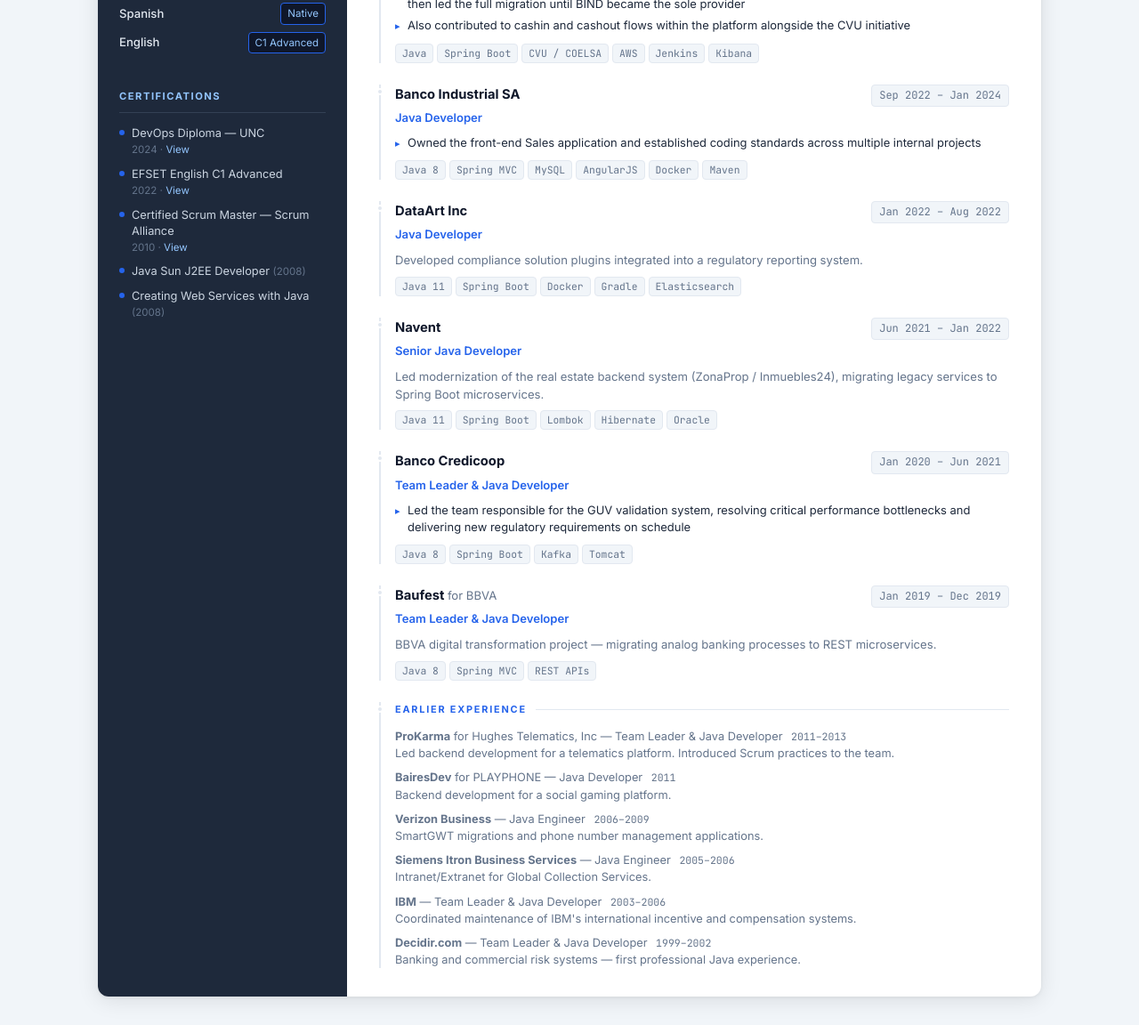
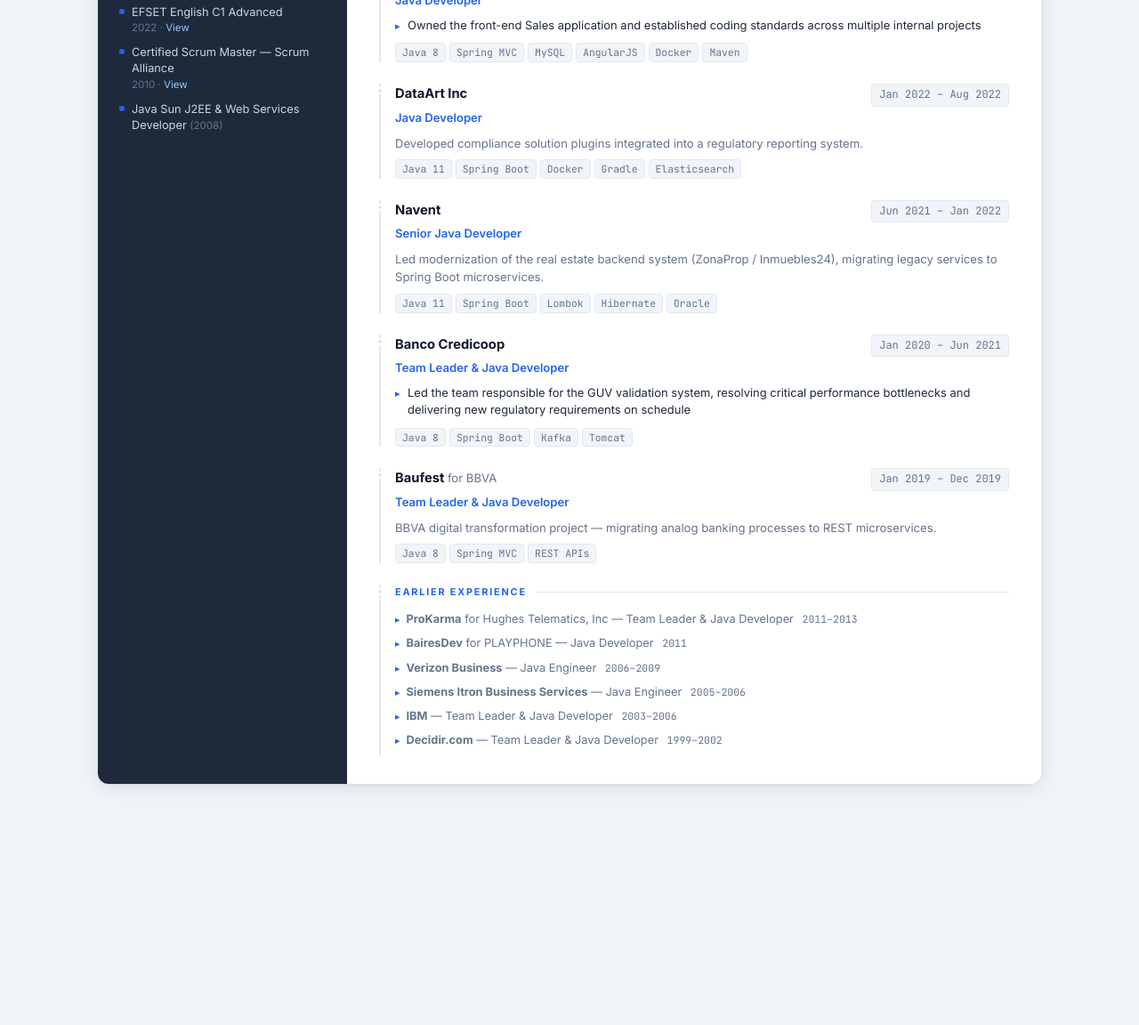
Before and after one commit to jmuseri/resume, a plain HTML site: page index.html in a window 1280 px wide. Shown: the part 1595-2747 px from the top of the page at 89% size. After the commit the page ends 2508 px from the top, so only its background shows below. Drawn offline with Linux system fonts and the light colour scheme.

Commit message:
Ajustes Varios + Foto

```diff
--- a/index.html
+++ b/index.html
@@ -488,7 +488,36 @@
             line-height: 1.5;
         }
 
+        .exp-condensed details {
+            margin-bottom: 8px;
+        }
+        .exp-condensed summary {
+            cursor: pointer;
+            display: flex;
+            align-items: baseline;
+            gap: 7px;
+            list-style: none;
+        }
+        .exp-condensed summary::-webkit-details-marker { display: none; }
+        .exp-condensed summary::before {
+            content: '▸';
+            color: var(--accent);
+            font-size: .68rem;
+            flex-shrink: 0;
+            transition: transform .15s;
+        }
+        .exp-condensed details[open] summary::before { transform: rotate(90deg); }
+        .exp-earlier-desc {
+            margin-top: 4px;
+            padding-left: 15px;
+        }
+
         /* ── PRINT ── */
+        @page {
+            size: A4;
+            margin: 12mm;
+        }
+
         @media print {
             * {
                 -webkit-print-color-adjust: exact !important;
@@ -497,7 +526,7 @@
             }
             body { background: white; font-size: 11px; }
             .page {
-                grid-template-columns: 220px 1fr;
+                display: block;
                 margin: 0;
                 border-radius: 0;
                 box-shadow: none;
@@ -507,10 +536,16 @@
             .cv-header { padding: 20px 28px 18px; }
             .cv-header-left h1 { font-size: 1.5rem; }
             .cv-photo { width: 64px; height: 64px; }
-            .sidebar { padding: 20px 16px; gap: 20px; }
-            .main { padding: 20px 24px; gap: 18px; }
+            .sidebar { padding: 14px 28px; gap: 14px; }
+            .skill-tags, .cert-item, .edu-item, .lang-item { break-inside: avoid; }
+            .main { padding: 16px 28px; gap: 14px; }
+            .section-title, .sidebar-section h2, .skill-category-label { letter-spacing: .2px !important; }
+            .experience-list { gap: 16px !important; }
             .exp-item { break-inside: avoid; }
             a { color: inherit; text-decoration: none; }
+            .exp-earlier-desc { display: none !important; }
+            .exp-condensed summary::before { display: none; }
+            .exp-condensed summary { cursor: default; gap: 0; }
         }
 
         /* ── RESPONSIVE ── */
@@ -593,10 +628,6 @@
                         <span class="skill-tag green">Custom Agents / Skills / Plugins</span>
                         <span class="skill-tag green">Spec-Driven Development</span>
                         <span class="skill-tag green">Multi-Agent Orchestration</span>
-                        <span class="skill-tag green">GitHub Copilot</span>
-                        <span class="skill-tag green">Windsurf IDE</span>
-                        <span class="skill-tag green">Devin</span>
-                        <span class="skill-tag green">Prompt Engineering</span>
                     </div>
                 </div>
 
@@ -658,16 +689,6 @@
                     </div>
                 </div>
 
-                <div class="skill-category">
-                    <div class="skill-category-label">Practices</div>
-                    <div class="skill-tags">
-                        <span class="skill-tag">Clean Code</span>
-                        <span class="skill-tag">Scrum / Agile</span>
-                        <span class="skill-tag">Code Review</span>
-                        <span class="skill-tag">Git</span>
-                        <span class="skill-tag">Maven / Gradle</span>
-                    </div>
-                </div>
             </div>
 
             <!-- Education -->
@@ -745,11 +766,7 @@
                 </div>
                 <div class="cert-item">
                     <div class="cert-dot"></div>
-                    <div>Java Sun J2EE Developer <span style="color:#64748b;font-size:.72rem;">(2008)</span></div>
-                </div>
-                <div class="cert-item">
-                    <div class="cert-dot"></div>
-                    <div>Creating Web Services with Java <span style="color:#64748b;font-size:.72rem;">(2008)</span></div>
+                    <div>Java Sun J2EE &amp; Web Services Developer <span style="color:#64748b;font-size:.72rem;">(2008)</span></div>
                 </div>
             </div>
 
@@ -847,16 +864,12 @@
                             <li data-lang="es">Diseño y mantengo integraciones con más de 10 proveedores de pago LATAM (Nequi, Colprocesa, PSE, pagos QR) en una plataforma de microservicios que procesa depósitos y cashouts en múltiples países</li>
                             <li data-lang="en">Diagnosed a critical race condition causing orphaned payments on Nequi QR (Colombia): HTTP provider call inside <code>@Transactional</code> triggered silent rollbacks on timeout; confirmed via Grafana/Loki log correlation and MySQL AUTO_INCREMENT gap analysis directly in production</li>
                             <li data-lang="es">Diagnostiqué una race condition crítica causando pagos huérfanos en Nequi QR (Colombia): HTTP call al proveedor dentro de <code>@Transactional</code> generaba rollbacks silenciosos; confirmado via correlación de logs Grafana/Loki y análisis de gaps AUTO_INCREMENT en producción</li>
-                            <li data-lang="en">Resolved a Zendesk ticket integration failure affecting merchants across Panama and Guatemala — implemented merchant email fallback logic and silent error UX fix; coordinated full-stack deploy across 7 white-label panels</li>
-                            <li data-lang="es">Resolví un fallo de integración Zendesk que afectaba a merchants en Panamá y Guatemala — implementé fallback de email del merchant y fix de error silencioso en UI; coordiné deploy fullstack en 7 paneles white-label</li>
                             <li data-lang="en">Adopted AI-augmented engineering with Claude Code multi-agent pipelines, parallelizing New Relic + Grafana/Loki + Redshift queries during incident investigations — reducing MTTR from hours to minutes</li>
                             <li data-lang="es">Adopté ingeniería asistida por IA con pipelines multi-agente de Claude Code, paralelizando consultas a New Relic + Grafana/Loki + Redshift durante investigaciones de incidentes — reduciendo el MTTR de horas a minutos</li>
                             <li data-lang="en">Built custom Claude Code agents and plugins for internal engineering workflows: a Docker deployment tool that spins up the full microservices fleet locally and lets an engineer pick just the service(s) to debug, and a shared-dev-database monitoring/diagnostics plugin</li>
                             <li data-lang="es">Construí agentes y plugins de Claude Code para flujos de trabajo internos: una herramienta de deploy en Docker que levanta toda la flota de microservicios en local y permite elegir qué servicio(s) debuguear, y un plugin de monitoreo/diagnóstico de la base de datos de desarrollo compartida</li>
                             <li data-lang="en">Maintain 15+ Java/Spring Boot microservices (<code>cash-gateway</code>, <code>cashout-gateway</code>, <code>cashin-internal</code>, <code>merchant-panel</code>) deployed on Kubernetes with Kustomize overlays per environment</li>
                             <li data-lang="es">Mantengo más de 15 microservicios Java/Spring Boot (<code>cash-gateway</code>, <code>cashout-gateway</code>, <code>cashin-internal</code>, <code>merchant-panel</code>) desplegados en Kubernetes con overlays Kustomize por ambiente</li>
-                            <li data-lang="en">Lead code reviews enforcing team clean code conventions: guard clauses, <code>@RequiredArgsConstructor</code>, Java Records for DTOs, Rule of 30, no magic values</li>
-                            <li data-lang="es">Lidero code reviews aplicando convenciones de clean code del equipo: guard clauses, <code>@RequiredArgsConstructor</code>, Java Records para DTOs, Regla de 30, sin magic values</li>
                         </ul>
                         <div class="tech-pills">
                             <span class="tech-pill">Java 17</span>
@@ -888,8 +901,6 @@
                             <li data-lang="es">Desarrollé de punta a punta la integración de BIND (Banco Industrial) como nuevo PSP para operaciones CVU y transferencias entre cuentas en Argentina — desde el diseño de la API del proveedor hasta el rollout en producción</li>
                             <li data-lang="en">Designed the new CVU flow to coexist with the legacy Banco Coinag integration during the transition period, then led the full migration until BIND became the sole provider</li>
                             <li data-lang="es">Diseñé el nuevo flujo CVU para coexistir con la integración legacy de Banco Coinag durante la transición, luego lideré la migración completa hasta que BIND reemplazó al proveedor anterior</li>
-                            <li data-lang="en">Also contributed to cashin and cashout flows within the platform alongside the CVU initiative</li>
-                            <li data-lang="es">Contribuí además a flujos de cashin y cashout dentro de la plataforma en paralelo a la iniciativa de CVU</li>
                         </ul>
                         <div class="tech-pills">
                             <span class="tech-pill">Java</span>
@@ -1016,48 +1027,72 @@
                         </div>
 
                         <div class="exp-condensed">
-                            <p style="margin-bottom:8px;">
-                                <strong>ProKarma</strong> <span style="color:var(--text-muted)">for Hughes Telematics, Inc</span>
+                            <details>
+                                <summary>
+                                    <span><strong>ProKarma</strong> <span style="color:var(--text-muted)">for Hughes Telematics, Inc</span>
                                     — <span data-lang="en">Team Leader &amp; Java Developer</span><span data-lang="es">Líder y Desarrollador Java</span>
-                                <span style="font-family:var(--font-mono);font-size:.72rem;color:var(--text-muted);margin-left:6px;">2011–2013</span><br>
+                                    <span style="font-family:var(--font-mono);font-size:.72rem;color:var(--text-muted);margin-left:6px;">2011–2013</span></span>
+                                </summary>
+                                <p class="exp-earlier-desc">
                                     <span data-lang="en">Led backend development for a telematics platform. Introduced Scrum practices to the team.</span>
                                     <span data-lang="es">Lideré el backend de una plataforma de telemática. Introduje prácticas Scrum al equipo.</span>
                                 </p>
-                            <p style="margin-bottom:8px;">
-                                <strong>BairesDev</strong> <span style="color:var(--text-muted)">for PLAYPHONE</span>
+                            </details>
+                            <details>
+                                <summary>
+                                    <span><strong>BairesDev</strong> <span style="color:var(--text-muted)">for PLAYPHONE</span>
                                     — <span data-lang="en">Java Developer</span><span data-lang="es">Desarrollador Java</span>
-                                <span style="font-family:var(--font-mono);font-size:.72rem;color:var(--text-muted);margin-left:6px;">2011</span><br>
+                                    <span style="font-family:var(--font-mono);font-size:.72rem;color:var(--text-muted);margin-left:6px;">2011</span></span>
+                                </summary>
+                                <p class="exp-earlier-desc">
                                     <span data-lang="en">Backend development for a social gaming platform.</span>
                                     <span data-lang="es">Backend de una plataforma de juegos sociales.</span>
                                 </p>
-                            <p style="margin-bottom:8px;">
-                                <strong>Verizon Business</strong>
+                            </details>
+                            <details>
+                                <summary>
+                                    <span><strong>Verizon Business</strong>
                                     — <span data-lang="en">Java Engineer</span><span data-lang="es">Ingeniero Java</span>
-                                <span style="font-family:var(--font-mono);font-size:.72rem;color:var(--text-muted);margin-left:6px;">2006–2009</span><br>
+                                    <span style="font-family:var(--font-mono);font-size:.72rem;color:var(--text-muted);margin-left:6px;">2006–2009</span></span>
+                                </summary>
+                                <p class="exp-earlier-desc">
                                     <span data-lang="en">SmartGWT migrations and phone number management applications.</span>
                                     <span data-lang="es">Migraciones SmartGWT y aplicaciones de gestión de numeración telefónica.</span>
                                 </p>
-                            <p style="margin-bottom:8px;">
-                                <strong>Siemens Itron Business Services</strong>
+                            </details>
+                            <details>
+                                <summary>
+                                    <span><strong>Siemens Itron Business Services</strong>
                                     — <span data-lang="en">Java Engineer</span><span data-lang="es">Ingeniero Java</span>
-                                <span style="font-family:var(--font-mono);font-size:.72rem;color:var(--text-muted);margin-left:6px;">2005–2006</span><br>
+                                    <span style="font-family:var(--font-mono);font-size:.72rem;color:var(--text-muted);margin-left:6px;">2005–2006</span></span>
+                                </summary>
+                                <p class="exp-earlier-desc">
                                     <span data-lang="en">Intranet/Extranet for Global Collection Services.</span>
                                     <span data-lang="es">Intranet/Extranet para Servicios Globales de Cobranza.</span>
                                 </p>
-                            <p style="margin-bottom:8px;">
-                                <strong>IBM</strong>
+                            </details>
+                            <details>
+                                <summary>
+                                    <span><strong>IBM</strong>
                                     — <span data-lang="en">Team Leader &amp; Java Developer</span><span data-lang="es">Líder y Desarrollador Java</span>
-                                <span style="font-family:var(--font-mono);font-size:.72rem;color:var(--text-muted);margin-left:6px;">2003–2006</span><br>
+                                    <span style="font-family:var(--font-mono);font-size:.72rem;color:var(--text-muted);margin-left:6px;">2003–2006</span></span>
+                                </summary>
+                                <p class="exp-earlier-desc">
                                     <span data-lang="en">Coordinated maintenance of IBM's international incentive and compensation systems.</span>
                                     <span data-lang="es">Mantenimiento de los sistemas internacionales de incentivos y compensación de IBM.</span>
                                 </p>
-                            <p>
-                                <strong>Decidir.com</strong>
+                            </details>
+                            <details>
+                                <summary>
+                                    <span><strong>Decidir.com</strong>
                                     — <span data-lang="en">Team Leader &amp; Java Developer</span><span data-lang="es">Líder y Desarrollador Java</span>
-                                <span style="font-family:var(--font-mono);font-size:.72rem;color:var(--text-muted);margin-left:6px;">1999–2002</span><br>
+                                    <span style="font-family:var(--font-mono);font-size:.72rem;color:var(--text-muted);margin-left:6px;">1999–2002</span></span>
+                                </summary>
+                                <p class="exp-earlier-desc">
                                     <span data-lang="en">Banking and commercial risk systems — first professional Java experience.</span>
                                     <span data-lang="es">Sistemas de riesgo bancario y comercial — primera experiencia profesional con Java.</span>
                                 </p>
+                            </details>
                         </div>
                     </div>
 
```
Lines whose indentation alone changed are shown as unchanged.
